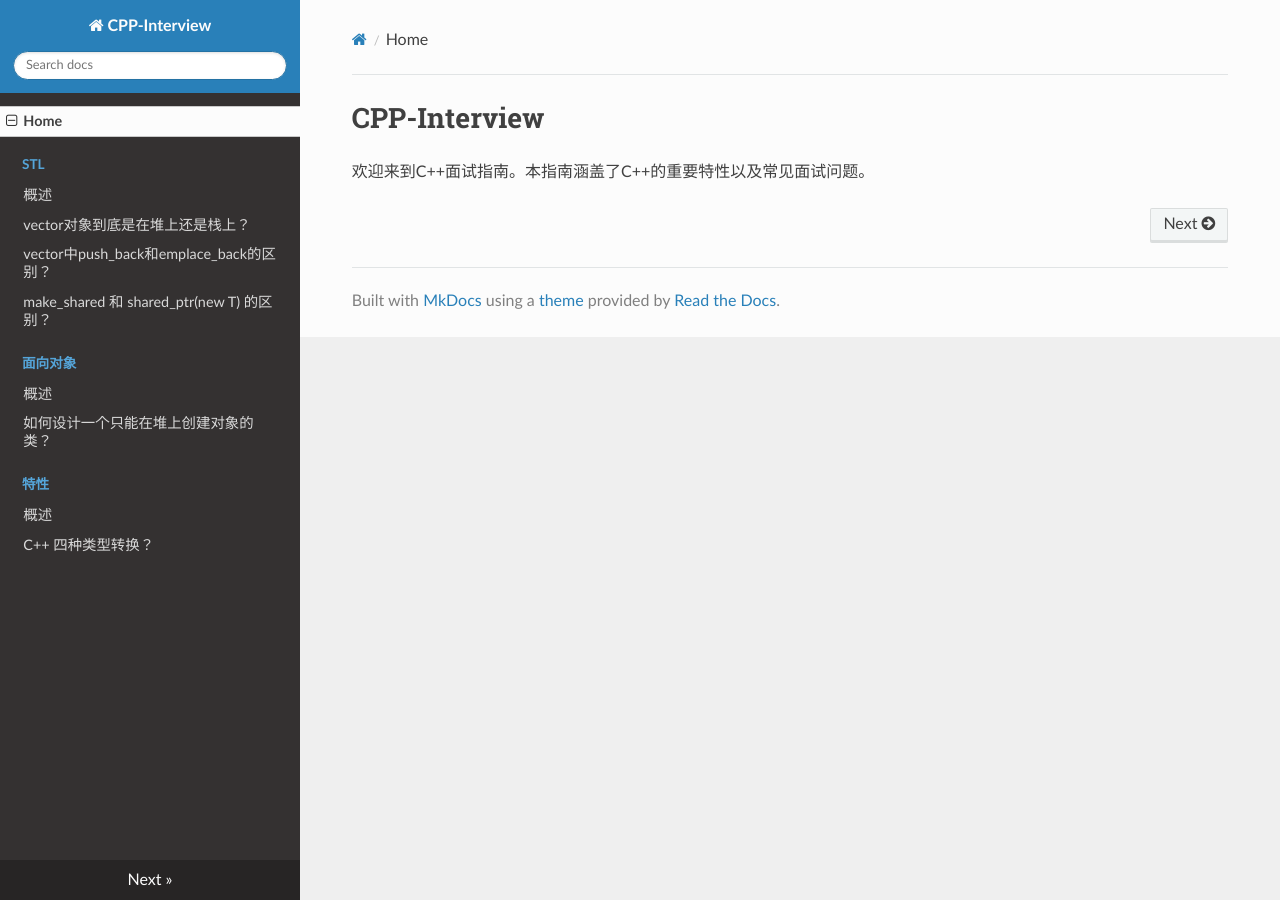
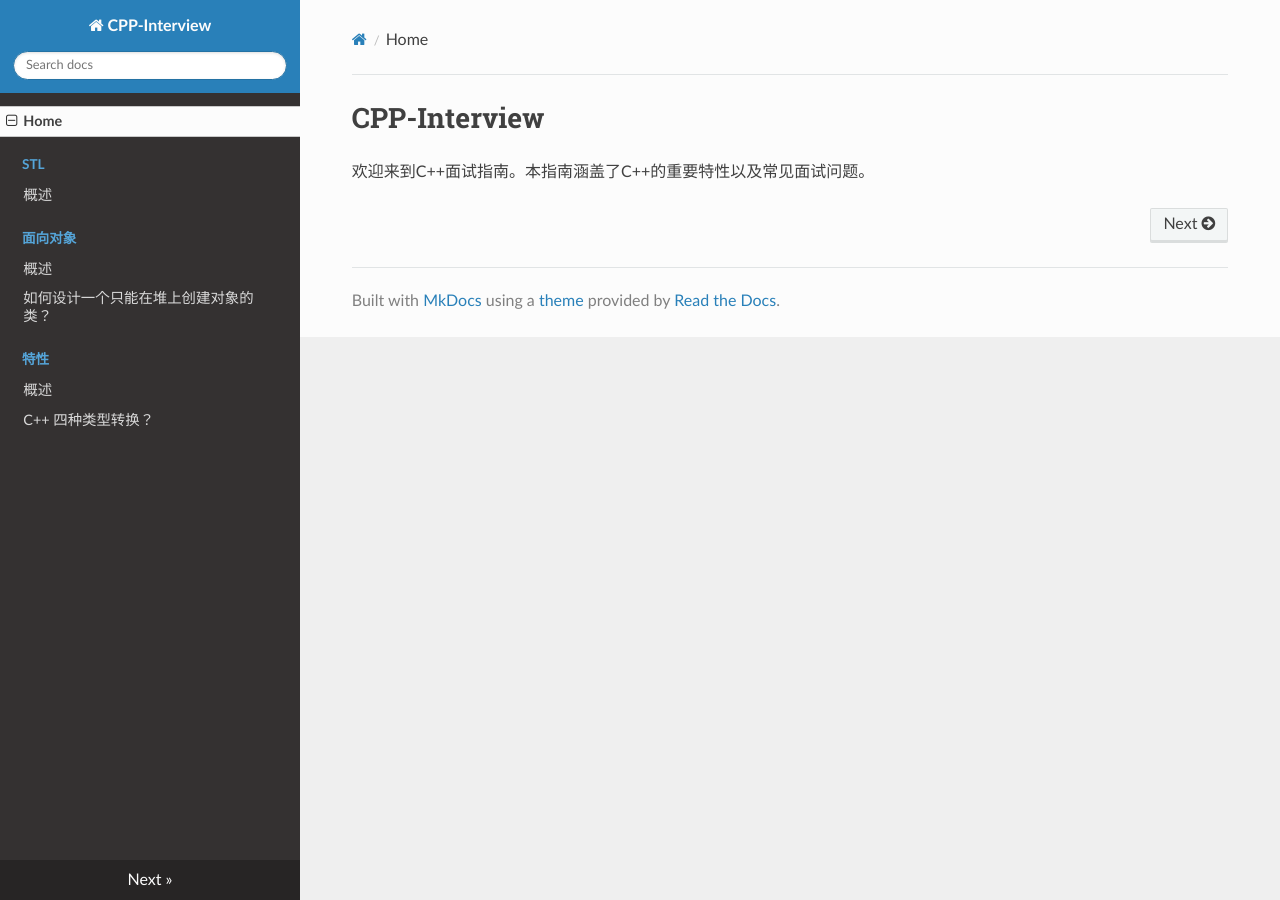
Before and after one commit to SwartzMss/CPP-Interview, an MkDocs documentation site: the page built from docs/index.md, in a window 1280 px wide. Built offline with MkDocs 1.6.1, drawn with Linux system fonts in a browser that asks for light colours; nearby versions of some CDN libraries.

Commit message:
Update mkdocs.yml

```diff
--- a/mkdocs.yml
+++ b/mkdocs.yml
@@ -5,9 +5,6 @@ nav:
   - Home: index.md
   - STL:
     - 概述: stl/index.md
-    - "vector对象到底是在堆上还是栈上？": stl/vector_memory.md
-    - "vector中push_back和emplace_back的区别？": stl/push_back_vs_emplace_back.md
-    - "make_shared 和 shared_ptr(new T) 的区别？": stl/make_shared_vs_shared_ptr.md
   - 面向对象:
     - 概述: oop/index.md
     - "如何设计一个只能在堆上创建对象的类？": oop/heap_only_class.md
```
